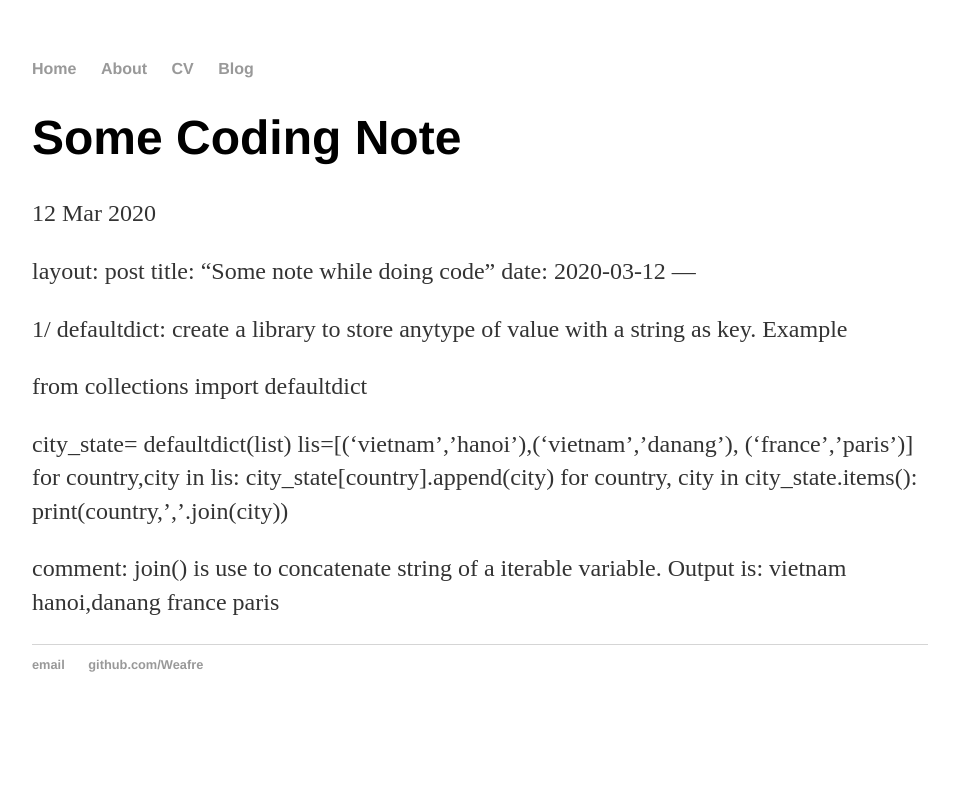
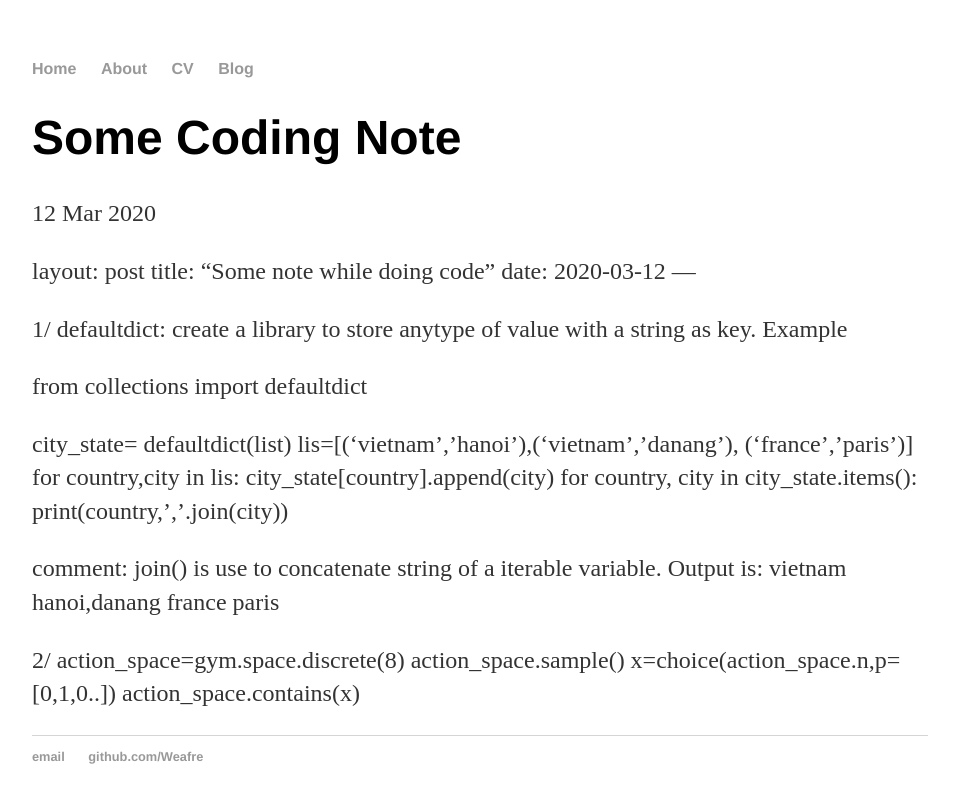
Before and after one commit to Weafre/weafre.github.io, a Jekyll site: the page built from _posts/2020-03-12-Some-coding-note.md, in a window 1280 px wide. Shown: the top 803 px of the page, without its empty margins (160-1119 px from the left). Built offline with Jekyll 4.4.1, drawn with Linux system fonts in a browser that asks for light colours; our own code applies the rules of GitHub Pages for plain Markdown files.

```diff
--- a/_posts/2020-03-12-Some-coding-note.md
+++ b/_posts/2020-03-12-Some-coding-note.md
@@ -18,3 +18,8 @@ for country, city in city_state.items():
 comment: join() is use to concatenate string of a iterable variable. Output is:
 vietnam hanoi,danang
 france paris
+
+2/ action_space=gym.space.discrete(8)
+action_space.sample()
+x=choice(action_space.n,p=[0,1,0..])
+action_space.contains(x)
```
Also changed, not shown: _posts/2020-01-05-Video-Compression.md (+3 -2 lines), 1 other file.
